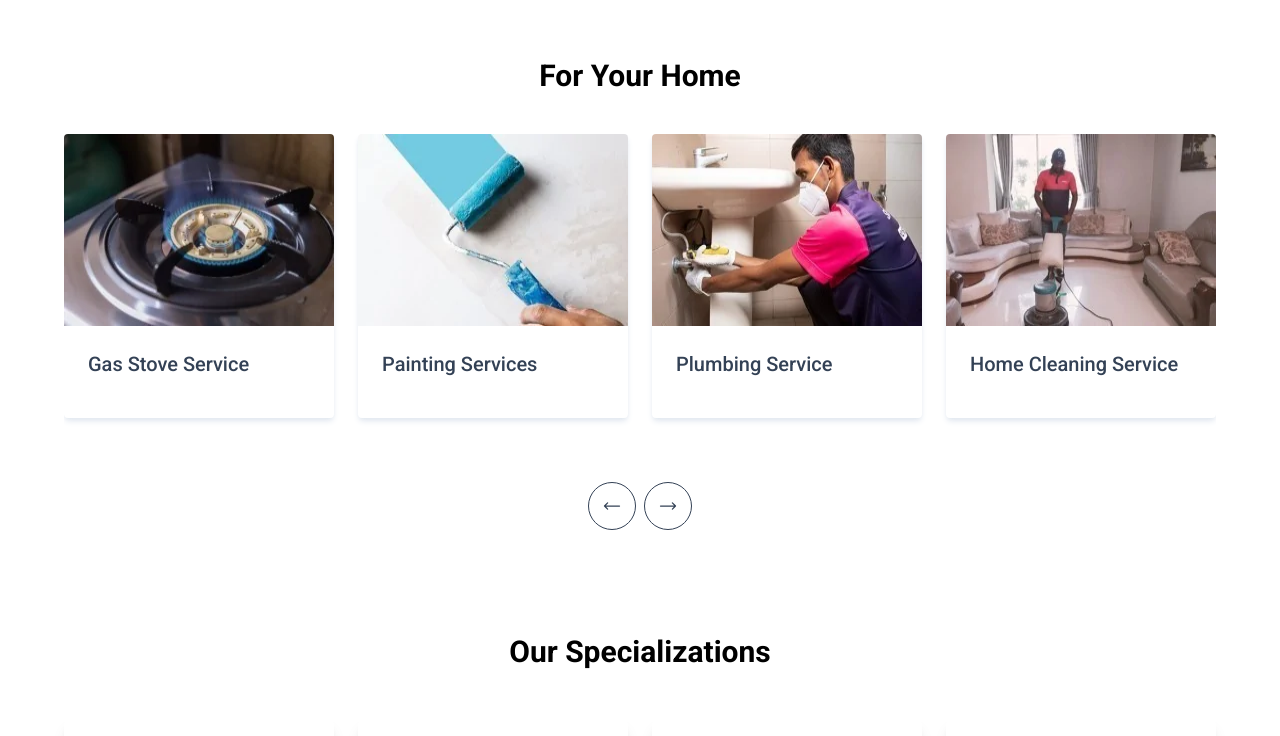
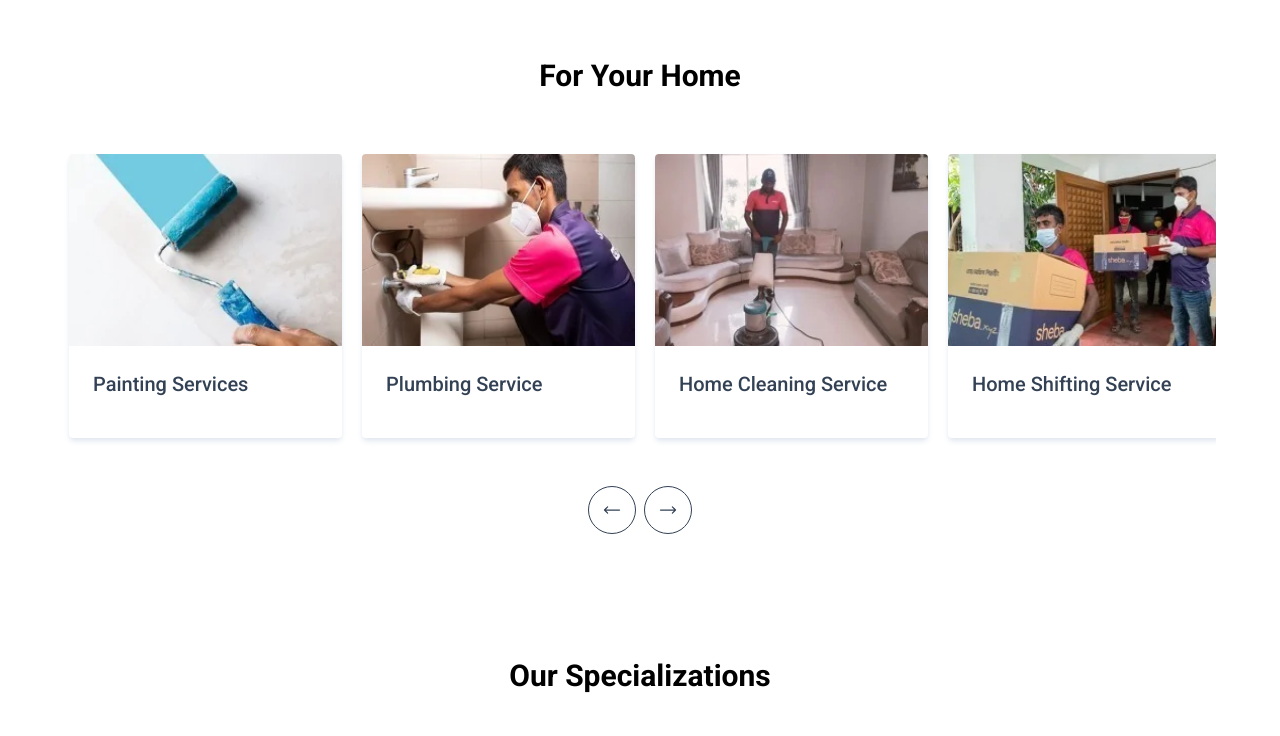
Before and after one commit to mdrony5134/Service-Booking-Website, a React (Vite) app: page / in a window 1280 px wide. Shown: the part 1380-2116 px from the top of the page. Built offline with nearby package versions, Linux system fonts and the light colour scheme.

Commit message:
AllService component updated

```diff
--- a/src/components/AllService.jsx
+++ b/src/components/AllService.jsx
@@ -1,12 +1,11 @@
-import React, { useEffect } from "react";
-import Glide from "@glidejs/glide";
+import React, { useState, useEffect, useRef } from "react";
 
 const AllService = () => {
   const cardData = [
     {
       img: "/images/gas.webp",
       alt: "image",
-      title: "Gas Stove  Service",
+      title: "Gas Stove Service",
     },
     {
       img: "/images/paint.webp",
@@ -16,7 +15,17 @@ const AllService = () => {
     {
       img: "/images/plambing.webp",
       alt: "image",
-      title: "Plumbing  Service",
+      title: "Plumbing Service",
+    },
+    {
+      img: "/images/homecleaning.webp",
+      alt: "image",
+      title: "Home Cleaning Service",
+    },
+    {
+      img: "/images/homeshifting.webp",
+      alt: "image",
+      title: "Home Shifting Service",
     },
     {
       img: "/images/homecleaning.webp",
@@ -29,34 +38,46 @@ const AllService = () => {
       title: "Home Shifting Service",
     },
   ];
+
+  const itemsToShow = 4;
+  const infiniteData = [...cardData, ...cardData.slice(0, itemsToShow)];
+
+  const [currentIndex, setCurrentIndex] = useState(0);
+  const sliderRef = useRef(null);
+  const [isTransitioning, setIsTansitioning] = useState(true);
+
   useEffect(() => {
-   const slider = new Glide(".glide-04", {
-     type: "carousel",
-     focusAt: 1,
-     perView: 4,
-     autoplay: 3500,
-     animationDuration: 700,
-     gap: 24,
-     classNames: {
-       nav: {
-         active: "[&>*]:bg-wuiSlate-700",
-       },
-     },
-     breakpoints: {
-       1024: {
-         perView: 2,
-       },
-       640: {
-         perView: 1,
-       },
-     },
-   }).mount();
+    const interval = setInterval(() => {
+      handleNext();
+    }, 3500);
 
-   return () => {
-     slider.destroy();
+    return () => clearInterval(interval);
+  }, [currentIndex]);
+
+  const handleNext = () => {
+    if (sliderRef.current) {
+      setIsTansitioning(true);
+      setCurrentIndex((prevIndex) => prevIndex + 1);
+    }
   };
- }, []);
 
+  const handlePrev = () => {
+    if (sliderRef.current) {
+      setIsTansitioning(true);
+      setCurrentIndex((prevIndex) =>
+        prevIndex === 0 ? infiniteData.length - 1 : prevIndex - 1
+      );
+    }
+  };
+
+  useEffect(() => {
+    if (currentIndex === cardData.length) {
+      setTimeout(() => {
+        setIsTansitioning(false);
+        setCurrentIndex(0);
+      }, 700);
+    }
+  },[currentIndex, cardData.length]);
 
   return (
     <>
@@ -66,23 +87,26 @@ const AllService = () => {
         </h1>
       </div>
 
-      <div className="glide-04 relative w-[90%] mx-auto">
-
-        <div data-glide-el="track" className="overflow-hidden">
-          <ul className="whitespace-no-wrap flex-no-wrap [backface-visibility: hidden] [transform-style: preserve-3d] [touch-action: pan-Y] [will-change: transform] relative flex w-[300px] overflow-hidden p-0 pb-12">
-            {cardData.map((data, index) => (
-              <li key={index}>
-
-                <div className="overflow-hidden w-[] rounded bg-white text-slate-500 shadow-md shadow-slate-200">
-
+      <div className="relative w-[90%] py-5 mx-auto overflow-hidden">
+        <div
+          ref={sliderRef}
+          className={`relative flex gap-5 ${
+            isTransitioning ? "transition-transform duration-700" : ""
+          }`}
+          style={{
+            transform: `translateX(-${(100 / itemsToShow) * currentIndex}%)`,
+          }}
+        >
+          {infiniteData.map((data, index) => (
+            <div key={index} className="min-w-[23.7%]">
+              <div className="overflow-hidden rounded bg-white text-slate-500 shadow-md shadow-slate-200">
                 <figure>
                   <img
                     src={data.img}
-                      alt="card image"
-                      className="aspect-video w-full h-48"
+                    alt={data.alt}
+                    className="aspect-video w-full h-48 hover:scale-110 transition-all ease-linear duration-500"
                   />
                 </figure>
-
                 <div className="p-6">
                   <header className="mb-4">
                     <h3 className="text-xl font-medium text-slate-700">
@@ -91,19 +115,14 @@ const AllService = () => {
                   </header>
                 </div>
               </div>
-
-              </li>
+            </div>
           ))}
-          </ul>
         </div>
 
-        <div
-          className="flex w-full items-center justify-center gap-2 p-4"
-          data-glide-el="controls"
-        >
+        <div className="flex w-full mt-8 items-center justify-center gap-2 p-4">
           <button
             className="inline-flex h-8 w-8 items-center justify-center rounded-full border border-slate-700 bg-white/20 text-slate-700 transition duration-300 hover:border-slate-900 hover:text-slate-900 focus-visible:outline-none lg:h-12 lg:w-12"
-            data-glide-dir="<"
+            onClick={handlePrev}
             aria-label="prev slide"
           >
             <svg
@@ -124,7 +143,7 @@ const AllService = () => {
           </button>
           <button
             className="inline-flex h-8 w-8 items-center justify-center rounded-full border border-slate-700 bg-white/20 text-slate-700 transition duration-300 hover:border-slate-900 hover:text-slate-900 focus-visible:outline-none lg:h-12 lg:w-12"
-            data-glide-dir=">"
+            onClick={handleNext}
             aria-label="next slide"
           >
             <svg
@@ -145,8 +164,8 @@ const AllService = () => {
           </button>
         </div>
       </div>
-
     </>
   );
 };
+
 export default AllService;
--- a/src/components/OtherCard.jsx
+++ b/src/components/OtherCard.jsx
@@ -62,7 +62,7 @@ const OtherCard = () => {
 
   // const visibleCards = 4;
   const cardSlides = cardData.slice(currentIndex, visibleCard);
-  console.log(currentIndex, visibleCard)
+  // console.log(currentIndex, visibleCard)
 
   return (
     <div className="py-10">
@@ -73,22 +73,22 @@ const OtherCard = () => {
       </div>
 
       <div className="w-[90%] mx-auto">
-        <div className="grid grid-cols-1 sm:grid-cols-2 md:grid-cols-4 gap-6">
+        <div className="grid grid-cols-1 sm:grid-cols-2 md:grid-cols-4 gap-6 py-5">
           {cardSlides.map((data, index) => (
             <div
               key={index}
-              className="bg-white rounded-lg shadow-lg hover:shadow-xl transition-shadow duration-300 flex flex-col pt-5"
+              className="bg-white rounded-lg shadow-lg hover:shadow-xl transition-shadow duration-300 flex flex-col  overflow-hidden"
             >
               <img
                 src={data.img}
                 alt={data.alt}
-                className="rounded-t-lg w-full h-40 object-cover"
+                className="rounded-t-lg w-full h-40 object-cover hover:scale-110 transition-all ease-linear duration-500"
               />
               <div className="p-4 flex-grow">
                 <h3 className="text-xl font-semibold text-slate-700 mb-2">
                   {data.title}
                 </h3>
-                <p className="text-slate-600">
+                <p className="text-slate-600 italic">
                   Experience the simple pleasures of a world with no cars, and
                   only gentle walks through palm tree forests, and fallen
                   coconuts.
```
Lines whose indentation alone changed are shown as unchanged.
